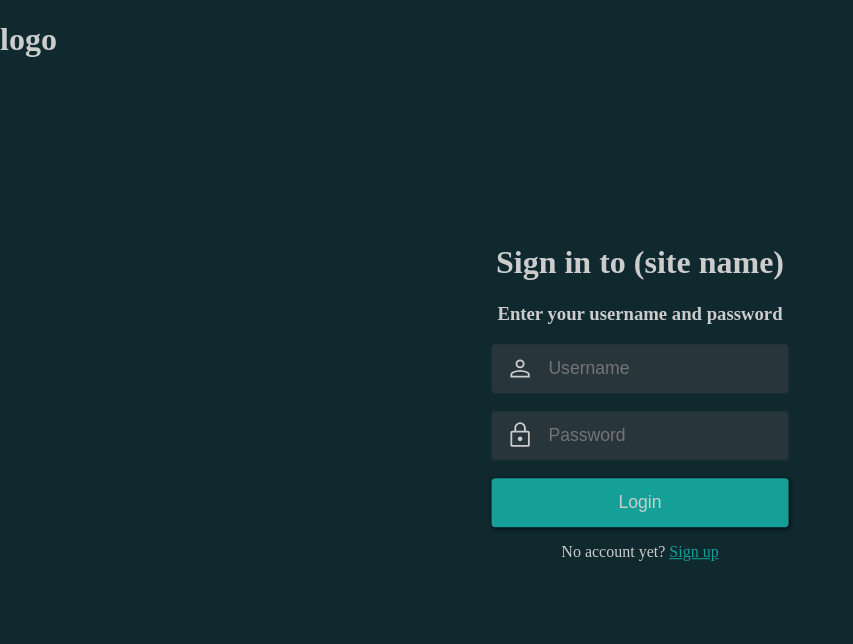
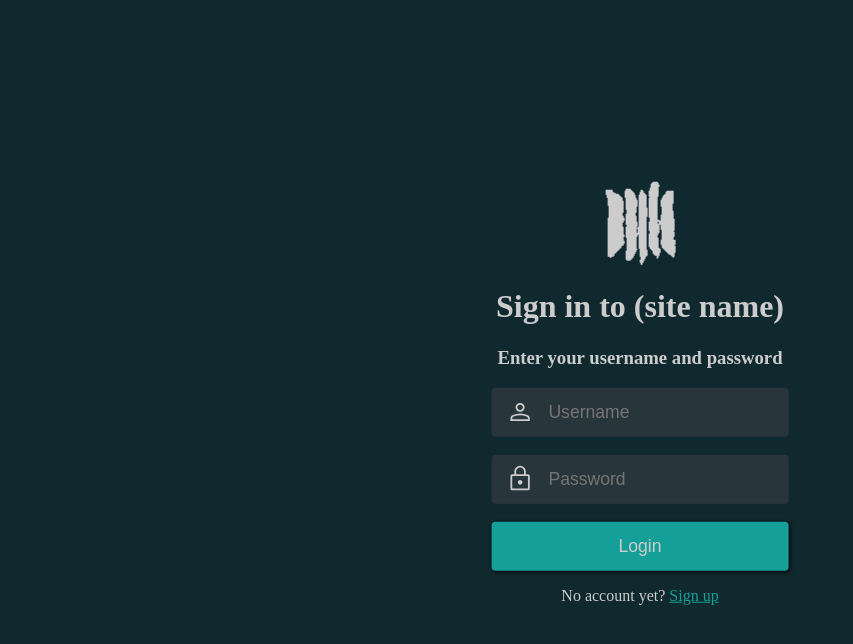
Before and after one commit to mtkonge/virtual-gambling-site, a website: page frontend/login/index.html in a window 1280 px wide. Shown: the whole page, without its empty margins (0-853 px from the left). Drawn offline with Linux system fonts and the light colour scheme.

Commit message:
added logo

```diff
--- a/frontend/index.html
+++ b/frontend/index.html
@@ -4,12 +4,15 @@
     <meta charset="UTF-8">
     <meta http-equiv="X-UA-Compatible" content="IE=edge">
     <meta name="viewport" content="width=device-width, initial-scale=1.0">
-    <title>brhu</title>
+    <link rel="icon" type="image/x-icon" href="/images/socGamblingLogo.png">
+    <title>Soc-gambling</title>
     <link rel="stylesheet" href="style.css">
 </head>
 <body>
     <header class="topnav">
-        <a class="navbar-button" href="/">Home</a>
+        <a class="navbar-button" href="/">
+            <img src="images/socGamblingLogoWithText.png" alt="">
+        </a>
         <div class="navbar-text">
             <img id="coins-image" src="images/coin.svg">
             <span id="coins-text"></span>
--- a/frontend/login/index.html
+++ b/frontend/login/index.html
@@ -8,8 +8,10 @@
     <link rel="stylesheet" href="../style.css">
 </head>
 <body>
-    <h1>logo</h1>
     <div class="account-container">
+        <div class="logo-container">
+            <img src="../images/socGamblingLogo.png">
+        </div>
         <h1>Sign in to (site name)</h1>
         <p id="error-msg" class="error-msg"></p>
         <h3>Enter your username and password</h3>
--- a/frontend/style.css
+++ b/frontend/style.css
@@ -255,3 +255,8 @@ button:hover {
     background-size: cover;
 
 }
+
+.logo-container {
+    display: flex;
+    justify-content: center;
+}
```
Also changed, not shown: frontend/register/index.html (+3 -1 lines), frontend/images/socGamblingLogo.png (added), frontend/images/socGamblingLogoWithText.png (added).
